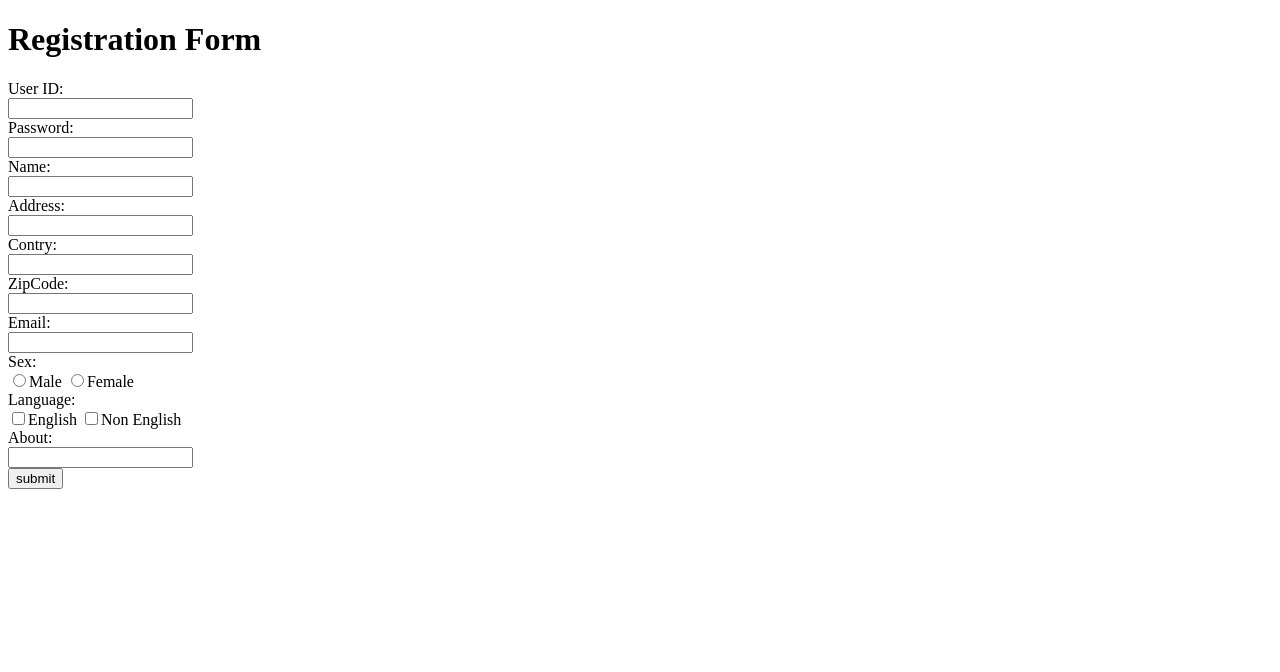
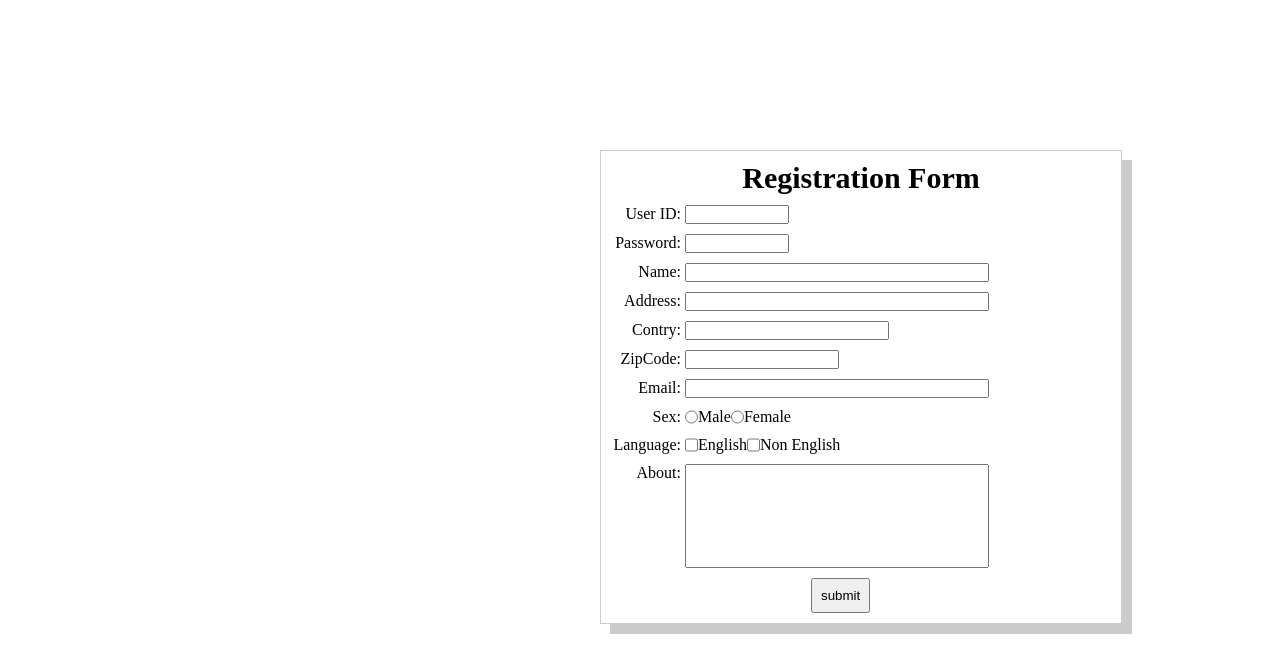
Before and after one commit to nguyennhuvinh/CSE391-BTTH07, a plain HTML site: page index.html in a window 1280 px wide. Drawn offline with Linux system fonts and the light colour scheme.

Commit message:
hoàn thành

```diff
--- a/index.html
+++ b/index.html
@@ -4,37 +4,37 @@
     <meta charset="UTF-8">
     <meta http-equiv="X-UA-Compatible" content="IE=edge">
     <meta name="viewport" content="width=device-width, initial-scale=1.0">
-    <link rel="stylesheet" href="./CSS/main.css">
+    <link rel="stylesheet" href="./CSS/style.css">
     <title>Document</title>
 </head>
 <body>
     <form action="" id="form">
         <h1 class="form__tittle">Registration Form</h1>
-        <div class="mt-10 user">
+        <div class="box user">
             <div>User ID: </div>
        <input type="text" name="txtUserId" id="txtUserId" class="userId__placeholder" required></input>
             <span id="userError"></span>
         </div>
 
-        <div class="mt-10 password">
+        <div class="box password">
             <div>Password: </div>
        <input type="text" name="txtPassword" id="txtPassword" class="password__placeholder" required></input>
             <span id="passwordError"></span>
         </div>
 
-        <div class="mt-10 name">
+        <div class="box name">
             <div>Name: </div>
        <input type="text" name="txtName" id="txtName" class="name__placeholder" required></input>
             <span id="nameError"></span>
         </div>
 
-        <div class="mt-10 address">
+        <div class="box address">
             <div>Address: </div>
        <input type="text" name="txtAddress" id="txtAddress" class="address__placeholder"></input>
             <span id="addressError"></span>
         </div>
 
-        <div class="mt-10 country">
+        <div class="box country">
             <div>Contry: </div>
             <input list="contries" name="contry" id="contry" class="contry__placeholder" required>
 
@@ -46,37 +46,37 @@
              <span id="contryError"></span>
         </div>
 
-        <div class="mt-10 zipcode">
+        <div class="box zipcode">
             <div>ZipCode: </div>
        <input type="text" name="nmbZipCode" id="nmbZipCode" class="zipCode__placeholder" required></input>
             <span id="zipCodeError"></span>
         </div>
 
-        <div class="mt-10 email">
+        <div class="box email">
             <div>Email: </div>
        <input type="text" name="txtEmail" id="txtEmail" class="email__placeholder" required></input>
             <!-- <input type="Email" name="Email" id="Email" class="email__placeholder"></input> -->
             <span id="emailError"></span>
         </div>
-        <div class="mt-10 sex">
+        <div class="box sex">
             <div>Sex: </div>
             <input type="radio" name="gender" id="male" required>Male</input>
             <input type="radio" name="gender" id="female" required >Female</input>
             <span id="sexError"></span>
         </div>
-        <div class="mt-10 language">
+        <div class="box language">
             <div>Language: </div>
        <input type="checkbox" name="check" id="english" onclick="onlyOne(this)">English</input>
             <input type="checkbox" name="check" id="nonEnglish" onclick="onlyOne(this)" >Non English</input>
             <span id="languageError"></span>
         </div>
-        <div class="mt-10 about">
+        <div class="box about">
             <div>About: </div>
        <input type="text" name="txtAbout" id="txtAbout" class="about__placeholder"></input>
             <span id="aboutError"></span>
         </div>
         <button type="submit" id="btnCheck">submit</button>
 
-        <script src="/js/script.js"></script>
+        <script src="./js/script.js"></script>
 </body>
 </html>
```
